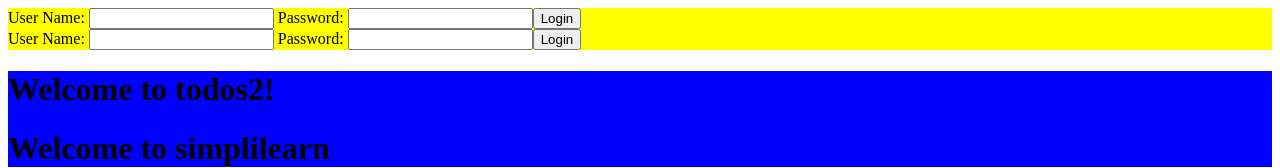
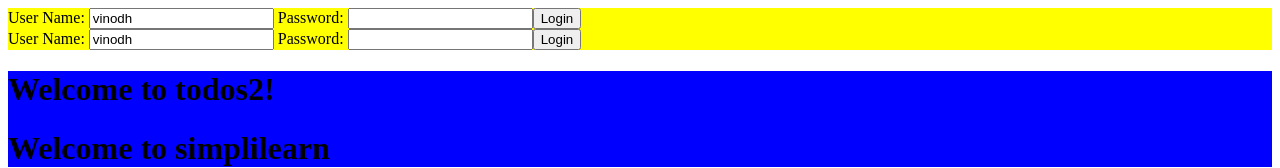
Before and after one commit to thomami244/AngularCaltechTodos2, an Angular app: page /login in a window 1280 px wide. Shown: the top 168 px of the page. Built offline with nearby package versions, Linux system fonts and the light colour scheme.

Commit message:
added router link if password is correct

```diff
--- a/src/app/login/login.component.ts
+++ b/src/app/login/login.component.ts
@@ -8,7 +8,7 @@
 })
 export class LoginComponent implements OnInit {
 
-  username = ''
+  username = 'vinodh'
   password = ''
   errorMessage = 'Invalid Credentials'
   invalidLogin  = false
@@ -23,12 +23,13 @@
 
 
   handleLogin() {
-    if (this.username === 'vinodh' && this.password === 'something')
-    this.invalidLogin = false;
+    if (this.username === 'vinodh' && this.password === 'something'){
+    this.invalidLogin = false
     //navigate to welcome component
+    this.router.navigate(['welcome', this.username])
+  }
     else {
       this.invalidLogin = true;
     }
   }
-
 }
```
